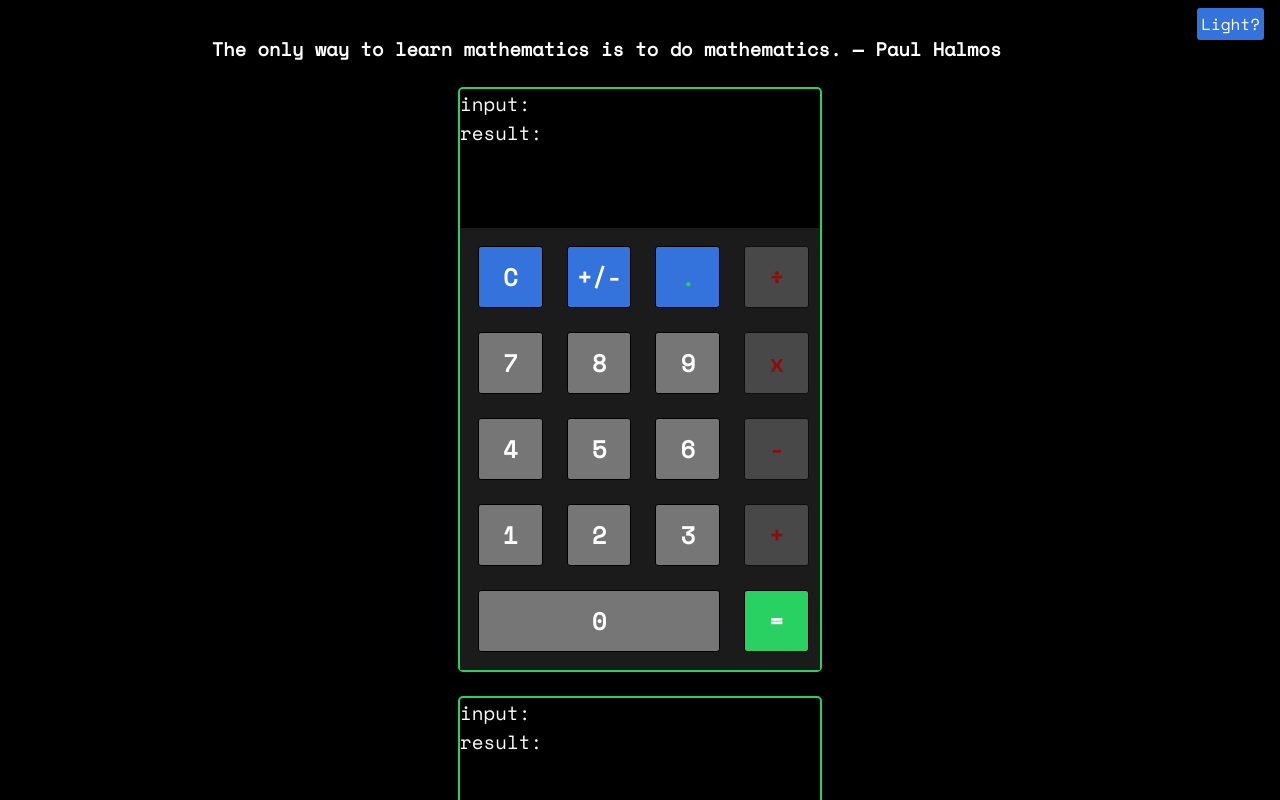
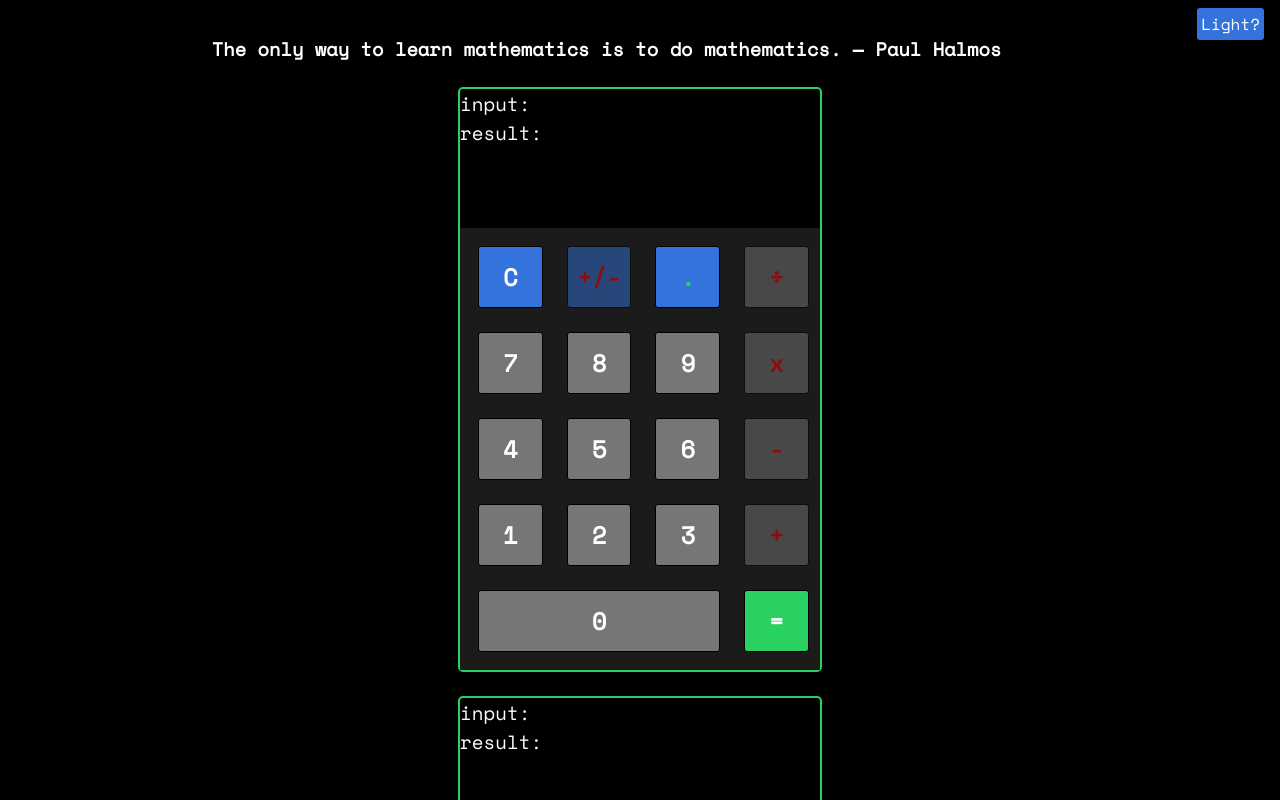
Before and after one commit to ethyl2/calculator, a React (Create React App) app: page / in a window 1280 px wide. Shown: the top 800 px of the page. Built offline with nearby package versions, Linux system fonts and the light colour scheme.

Commit message:
Feat: Disables sign toggle button when it shouldn't be used

```diff
--- a/src/components/Calculator2.js
+++ b/src/components/Calculator2.js
@@ -9,6 +9,7 @@ export default function Calculator2() {
   const [prevWasOperator, setPrevWasOperator] = useState(true);
   const [justMadeFloat, setJustMadeFloat] = useState(false);
   const [allowDecimalPoint, setAllowDecimalPoint] = useState(true);
+  const [allowSignToggle, setAllowSignToggle] = useState(false);
 
   useEffect(() => {
     setTopDisplay(result);
@@ -24,10 +25,13 @@ export default function Calculator2() {
     setOperator(null);
     setHistory('');
     setPrevWasOperator(true);
+    setAllowSignToggle(false);
+    setAllowDecimalPoint(true);
   };
 
   const handleClick = (e) => {
     setPrevWasOperator(false);
+    setAllowSignToggle(true);
     const currentNum = e.target.id;
 
     if (operator === 'calculate') {
@@ -157,7 +161,14 @@ export default function Calculator2() {
             <div className="clear-button" onClick={handleClear}>
               C
             </div>
-            <div className="toggle-negative" onClick={toggleNegative}>
+            <div
+              onClick={(e) => allowSignToggle && toggleNegative(e)}
+              className={
+                allowSignToggle
+                  ? 'toggle-negative enabled'
+                  : 'toggle-negative disabled'
+              }
+            >
               +/-
             </div>
             <div
```
